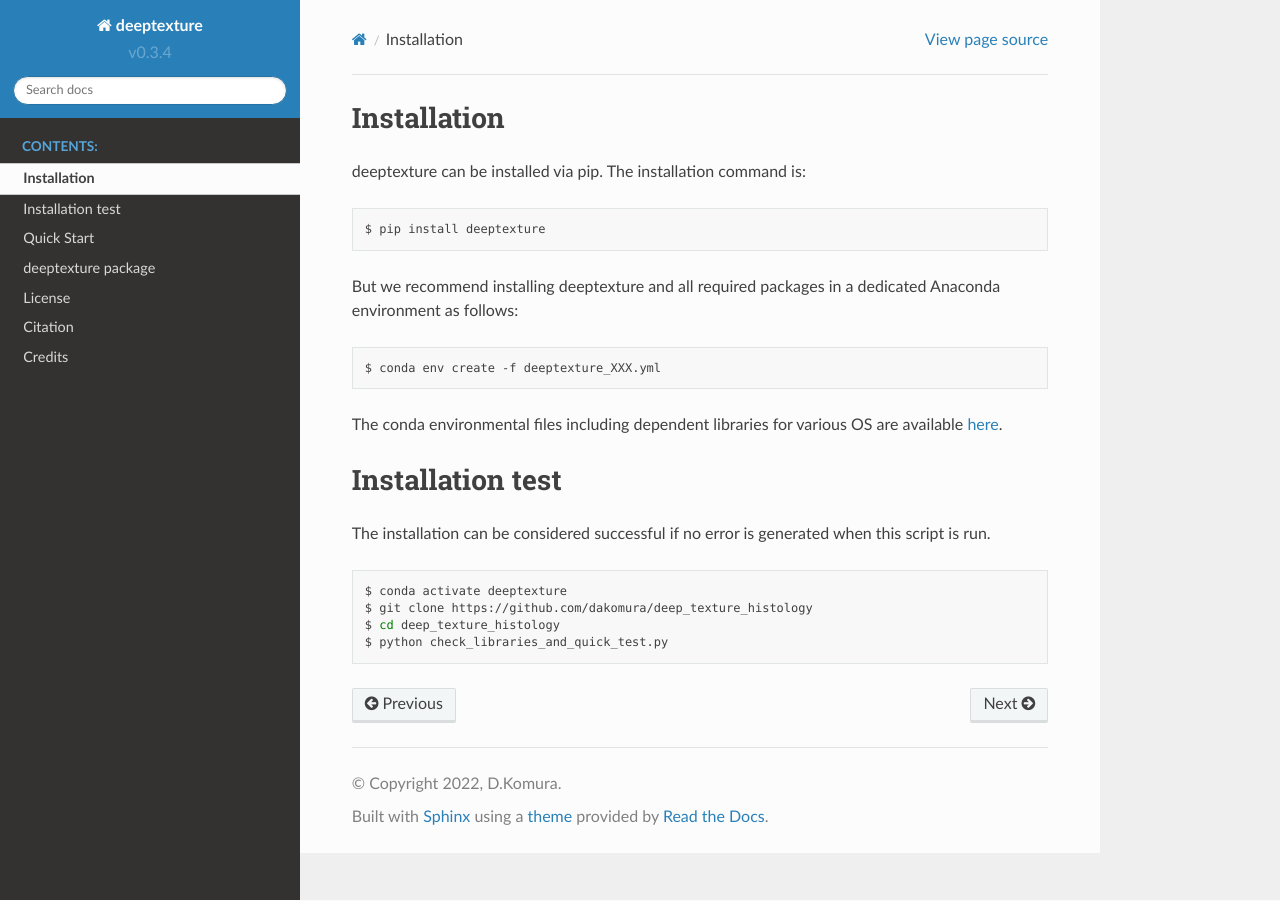
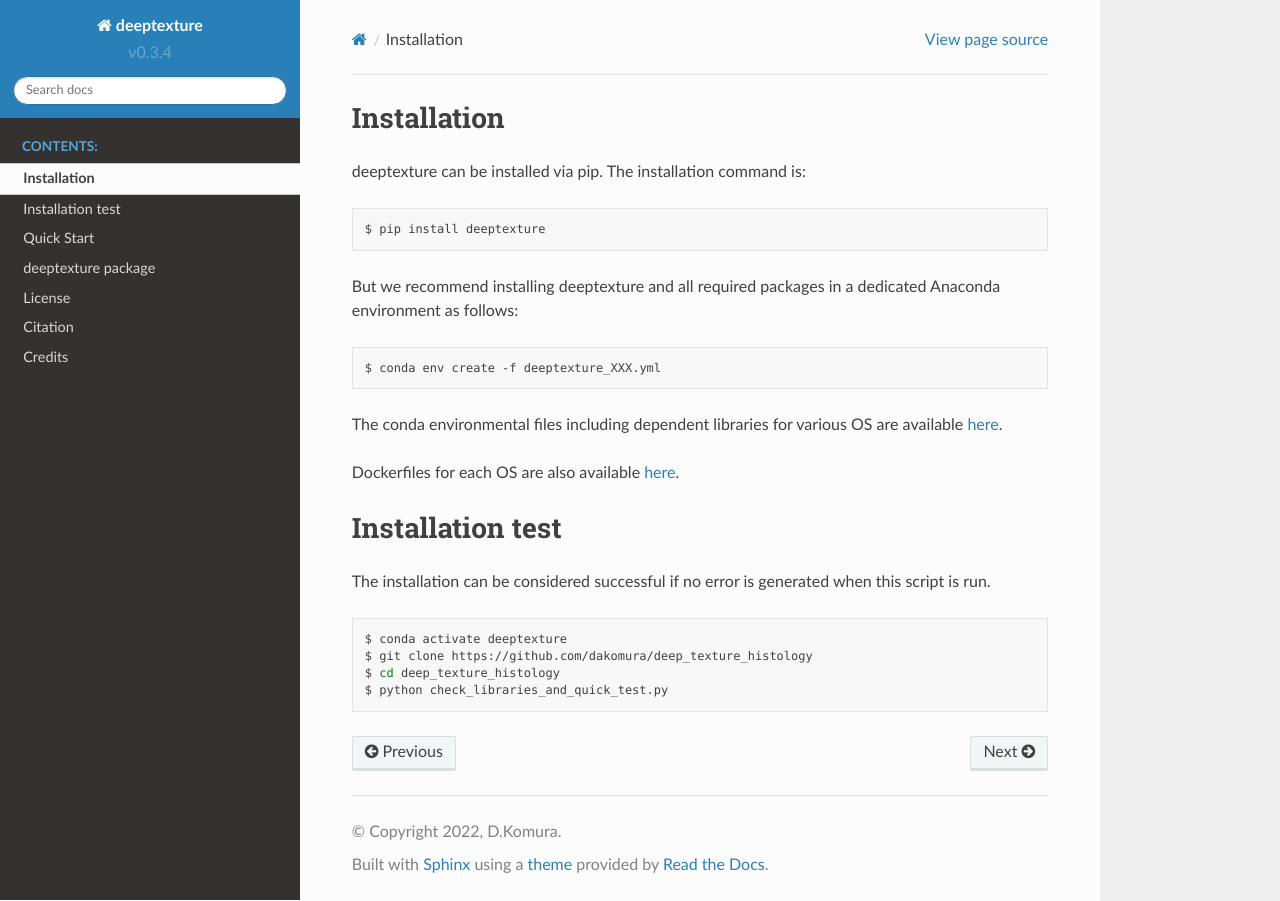
Before and after one commit to dakomura/deep_texture_histology, a Sphinx documentation site: the page built from docs/installation.rst, in a window 1280 px wide. Built offline with Sphinx 7.4.7 and the Read the Docs theme 2.0.0, drawn with Linux system fonts in a browser that asks for light colours.

Commit message:
Update installation.rst

```diff
--- a/docs/installation.rst
+++ b/docs/installation.rst
@@ -15,6 +15,8 @@ But we recommend installing deeptexture and all required packages in a dedicated
 
 The conda environmental files including dependent libraries for various OS are available `here <https://github.com/dakomura/dtr_env>`_.
 
+Dockerfiles for each OS are also available `here <https://github.com/dakomura/deep_texture_histology/tree/main/docker/base>`_.
+
 =================
 Installation test
 =================
```
